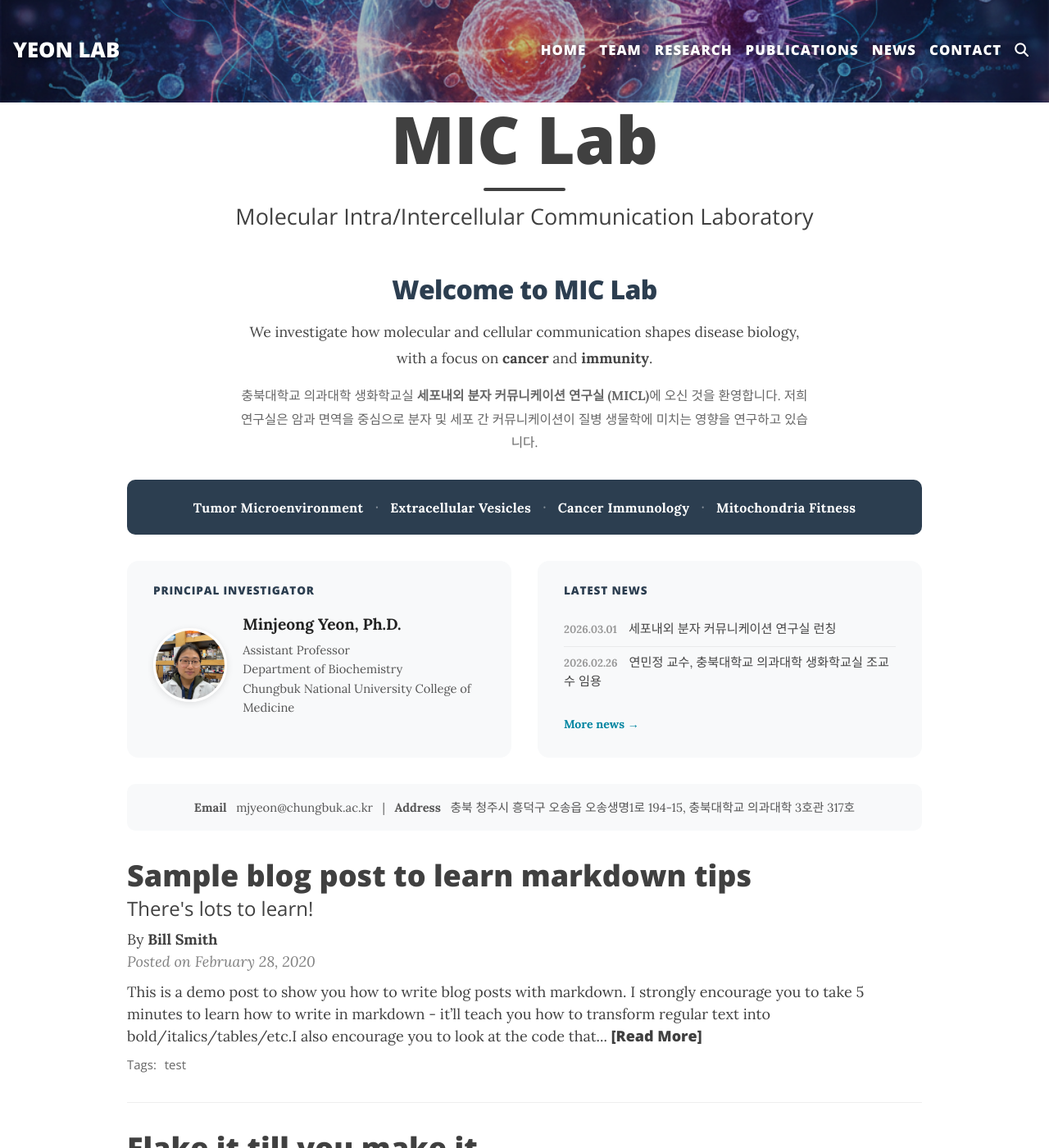
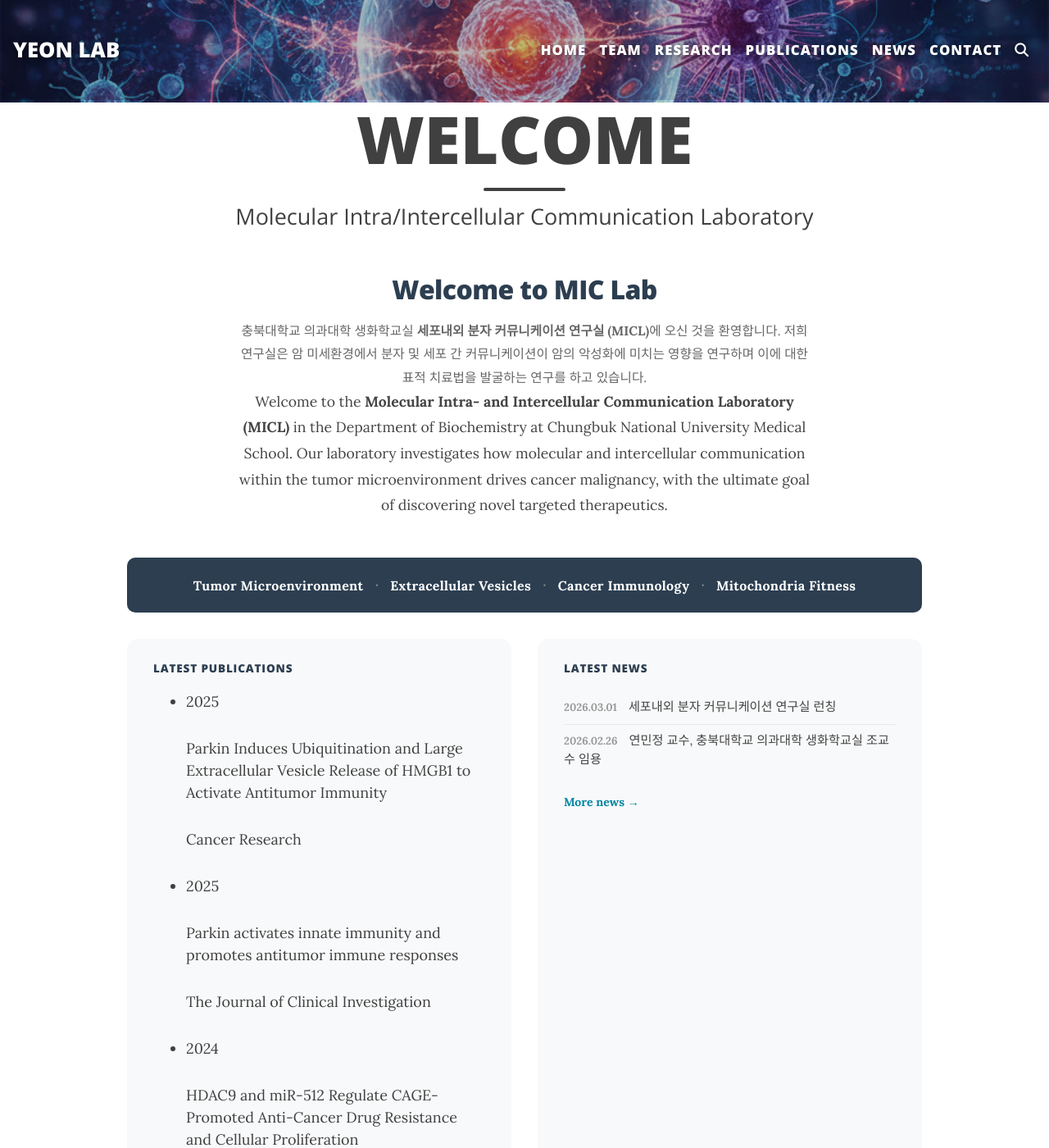
Before and after one commit to mjyeon0807-hub/mjyeon0807-hub.github.io, a Jekyll site: the page built from index.md, in a window 1280 px wide and 1400 px high. Shown: the whole window at 82% size. Built offline with Jekyll 4.4.1, drawn with Linux system fonts in a browser that asks for light colours; comment, search, counter and statistics services are not loaded; some of the changed text lies outside the part shown.

Commit message:
Update index.md

```diff
--- a/index.md
+++ b/index.md
@@ -1,6 +1,6 @@
 ---
 layout: home
-title: "MIC Lab"
+title: "WELCOME"
 subtitle: "Molecular Intra/Intercellular Communication Laboratory"
 css:
   - "/assets/css/home.css"
@@ -9,8 +9,8 @@ css:
 <!-- Hero welcome -->
 <div class="home-hero">
   <h2>Welcome to MIC Lab</h2>
-  <p class="home-hero-en">We investigate how molecular and cellular communication shapes disease biology, with a focus on <strong>cancer</strong> and <strong>immunity</strong>.</p>
-  <p class="home-hero-kr">충북대학교 의과대학 생화학교실 <strong>세포내외 분자 커뮤니케이션 연구실 (MICL)</strong>에 오신 것을 환영합니다. 저희 연구실은 암과 면역을 중심으로 분자 및 세포 간 커뮤니케이션이 질병 생물학에 미치는 영향을 연구하고 있습니다.</p>
+  <p class="home-hero-kr">충북대학교 의과대학 생화학교실 <strong>세포내외 분자 커뮤니케이션 연구실 (MICL)</strong>에 오신 것을 환영합니다. 저희 연구실은 암 미세환경에서 분자 및 세포 간 커뮤니케이션이 암의 악성화에 미치는 영향을 연구하며 이에 대한 표적 치료법을 발굴하는 연구를 하고 있습니다. </p>
+   <p class="home-hero-en">Welcome to the <strong>Molecular Intra- and Intercellular Communication Laboratory (MICL)</strong> in the Department of Biochemistry at Chungbuk National University Medical School. Our laboratory investigates how molecular and intercellular communication within the tumor microenvironment drives cancer malignancy, with the ultimate goal of discovering novel targeted therapeutics.</p>
 </div>
 
 <!-- Research keywords as a visual band -->
@@ -26,21 +26,37 @@ css:
   </div>
 </div>
 
-<!-- Two-column: PI + Latest News side by side -->
+<!-- Two-column: Latest Publications + Latest News -->
 <div class="home-columns">
 
-  <div class="home-col home-col-pi">
-    <h3>Principal Investigator</h3>
-    <div class="home-pi-block">
-      <img src="/assets/img/pi.jpg" alt="Minjeong Yeon" class="home-pi-img">
-      <div>
-        <p class="home-pi-name">Minjeong Yeon, Ph.D.</p>
-        <p class="home-pi-title">Assistant Professor<br>Department of Biochemistry<br>Chungbuk National University College of Medicine</p>
-      </div>
-    </div>
+  <div class="home-col">
+    <h3>Latest Publications</h3>
+    <ul class="home-pub-ul">
+      {% assign pubs = site.data.publications | sort: "year" | reverse %}
+      {% for pub in pubs limit:5 %}
+      <li>
+        <span class="home-pub-year">{{ pub.year }}</span>
+        <div class="home-pub-info">
+          <p class="home-pub-title">
+            {% if pub.url and pub.url != "" %}
+              <a href="{{ pub.url }}" target="_blank" rel="noopener">{{ pub.title }}</a>
+            {% elsif pub.doi and pub.doi != "" %}
+              <a href="https://doi.org/{{ pub.doi }}" target="_blank" rel="noopener">{{ pub.title }}</a>
+            {% else %}
+              {{ pub.title }}
+            {% endif %}
+          </p>
+          {% if pub.journal and pub.journal != "" %}
+          <p class="home-pub-journal">{{ pub.journal }}</p>
+          {% endif %}
+        </div>
+      </li>
+      {% endfor %}
+    </ul>
+    <a class="home-link" href="/publications">View all publications →</a>
   </div>
 
-  <div class="home-col home-col-news">
+  <div class="home-col">
     <h3>Latest News</h3>
     <ul class="home-news-ul">
       {% assign news_items = site.data.news | sort: "date" | reverse %}
```
